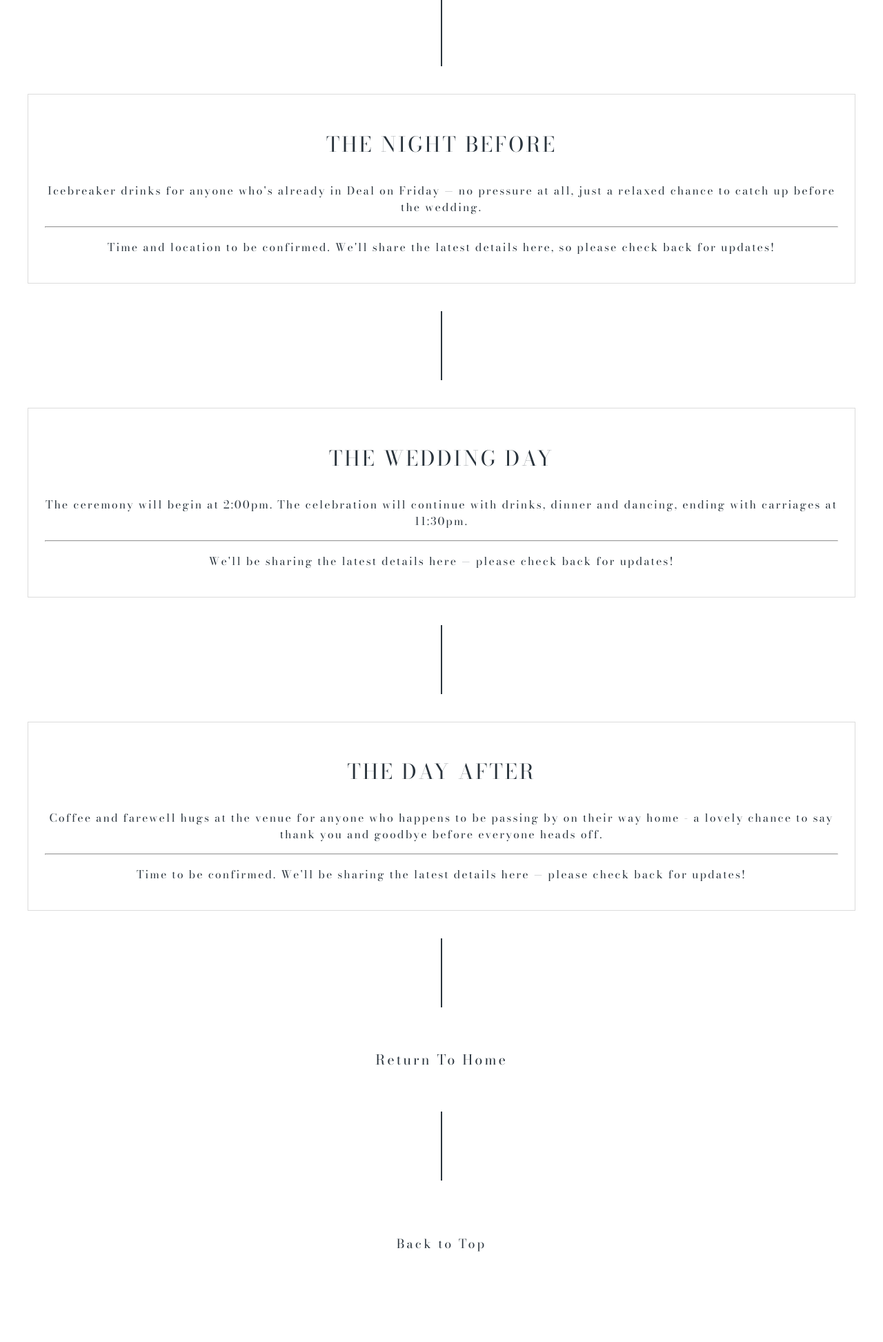
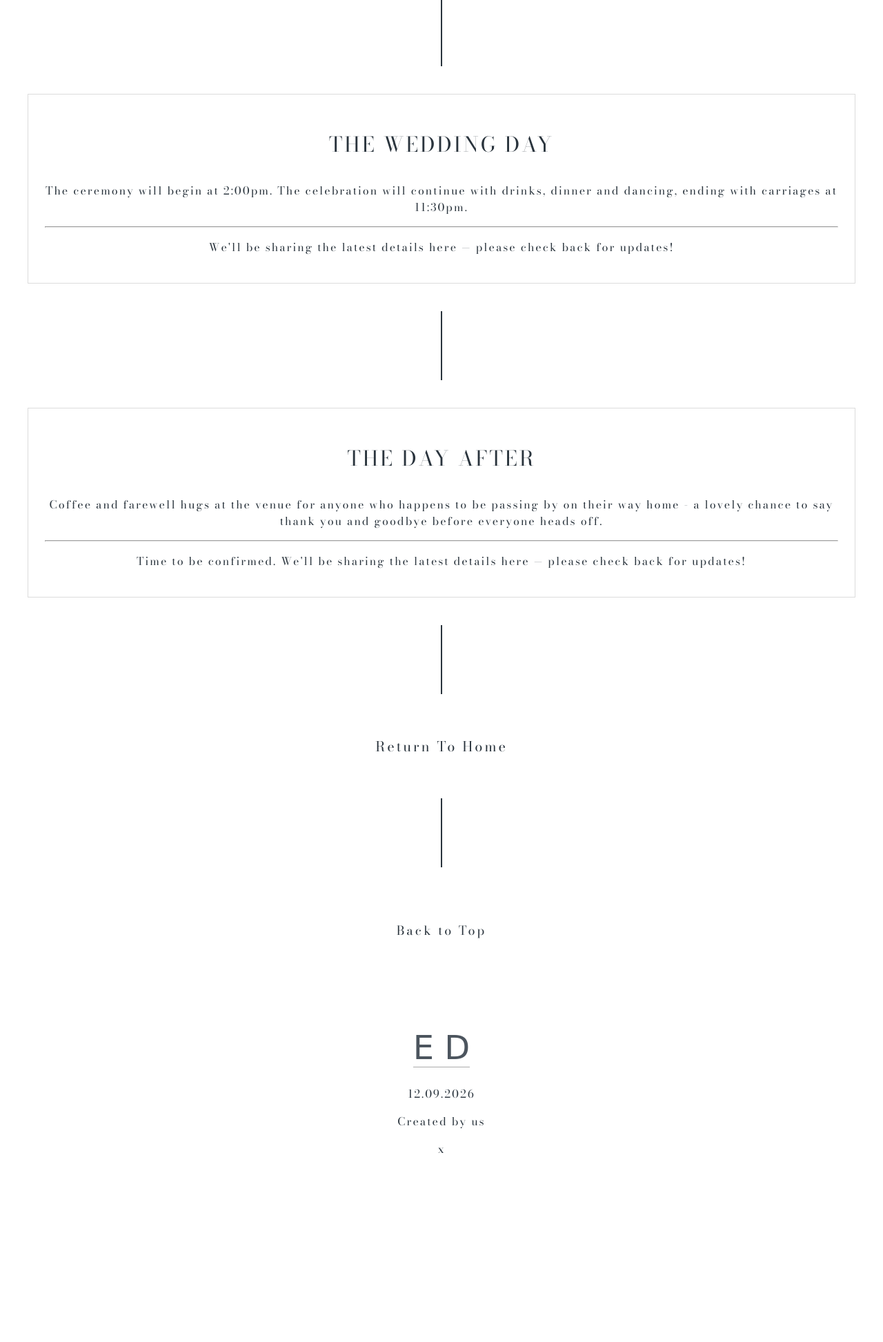
Before and after one commit to Esteph27/wedding-website, a Flask app: page /schedule in a window 1280 px wide. Shown: the part 142-2087 px from the top of the page at 69% size. After the commit the page ends 1813 px from the top, so only its background shows below. Run offline with Flask 3, Linux system fonts and the light colour scheme; the visitor is signed in with stand-in values (Sample User, id 1); parts of the project's set-up code (start-up, migrations or seed data) failed here and were passed over; some web fonts are replaced.

Commit message:
remove ice breaker

```diff
--- a/templates/schedule.html
+++ b/templates/schedule.html
@@ -7,23 +7,6 @@
     <!-- title -->
     <h1 class="title smaller-title">Schedule</h1>
     <div class="container">
-        <div class="vertical-line"></div>
-    </div>
-
-    <!-- ice breaker -->
-    <div class="info page-card">
-        <div>
-            <h2>THE NIGHT BEFORE</h2>
-            <p>Icebreaker drinks for anyone who's already in Deal on Friday — no pressure at all,
-                just a relaxed chance to catch up before the wedding.
-            </p>
-            <hr>
-            <p>Time and location to be confirmed. We'll share the latest details here,
-                so please check back for updates!
-            </p>
-        </div>
-    </div>
-     <div class="container">
         <div class="vertical-line"></div>
     </div>
 
```
